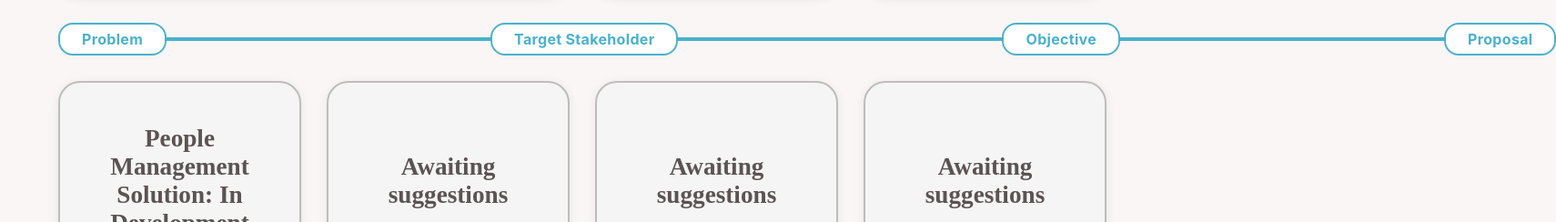
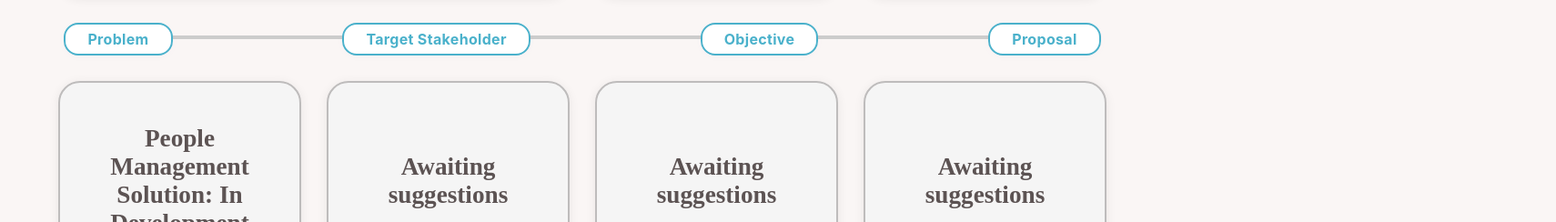
Before and after one commit to Furisuko/Portfolio, a plain HTML site: page index.html in a window 1280 px wide. Both pictures are taken after a click on the element "Tutor Us". Shown: the part 456-700 px from the top of the page at 91% size, 1710 px wide, since content can reach past the window. Drawn offline with Linux system fonts and the light colour scheme.

Commit message:
Update port.css

```diff
--- a/port.css
+++ b/port.css
@@ -262,25 +262,6 @@ body {
     display: block;
   }
 
-.divider-line {
-    flex: 1;
-    height: 4px;
-    background: #b878d8;
-    margin-left: -2px;  /* overlaps the bubble's border for a seamless join */
-    border-radius: 2px;
-    opacity: 1;
-}
-
-/* The line between bubbles */
-.divider-line.between {
-    width: 200px;         /* <--- SET YOUR GAP HERE (try 12-24px for close) */
-    height: 4px;
-    background: #b878d8;
-    margin: 0 -6px;      /* <--- Increase negative for tighter join */
-    border-radius: 2px;
-    flex: none;          /* <-- THIS IS THE MAGIC! */
-}
-
 
 
 .card.empty {
@@ -477,11 +458,6 @@ body {
 
 
 
-/* Costco Divider Styling */
-.costco-divider .divider-line,
-.costco-divider .divider-line.between {
-    background: #e31837; /* Costco Red */
-}
 
 .costco-divider .bubble-btn {
     border-color: #e31837;
@@ -555,21 +531,6 @@ body {
     justify-content: center;
 }
 
-/* Line segments */
-.tutor-divider .divider-line {
-    flex: 1;
-    height: 4px;
-    background: #4ab1cb;
-    border-radius: 2px;
-    opacity: 1;
-}
-
-/* Bubble spacing between segments */
-.tutor-divider .divider-line.between {
-    width: 368px; /* Match Costco */
-    margin: 0 -6px;
-    flex: none;
-}
 
 /* Tutor bubble button dynamic width */
 .tutor-divider .bubble-btn {
@@ -877,3 +838,55 @@ body {
     transform: translateY(-6px);
     box-shadow: 0 8px 20px rgba(0, 0, 0, 0.15);
 }
+
+/* Shared divider styling for Costco and Tutor */
+.row-divider {
+    display: flex;
+    justify-content: space-between;
+    align-items: center;
+    width: calc(100% - 1vw);
+    margin: 0 auto;
+    position: relative;
+    padding-bottom: 0;
+    color: #ccc; /* fallback line color */
+}
+
+.row-divider::after {
+    content: "";
+    position: absolute;
+    bottom: 50%;
+    left: 0;
+    width: 100%;
+    height: 4px;
+    background: currentColor;
+    z-index: 0;
+}
+
+/* Costco-specific styling */
+.costco-divider {
+    border-color: #e31837;
+}
+
+/* Tutor-specific styling */
+.tutor-divider {
+    border-color: #4ab1cb;
+}
+
+/* Bubble buttons remain styled */
+.row-divider .bubble-btn {
+    background: #fff;
+    position: relative;
+    z-index: 1;
+}
+
+/* Adjust tooltips for line */
+.costco-divider .bubble-btn::after,
+.tutor-divider .bubble-btn::after {
+    bottom: 140%; /* Lift tooltips above the line */
+}
+
+/* Hide old divider lines */
+.divider-line,
+.divider-line.between {
+    display: none;
+}
```
